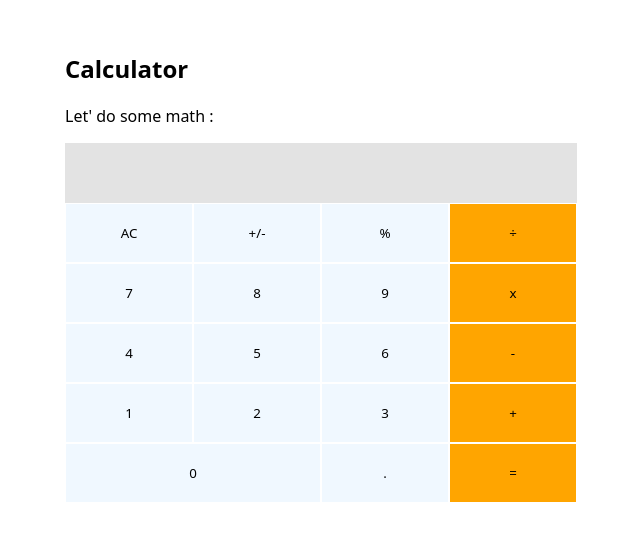
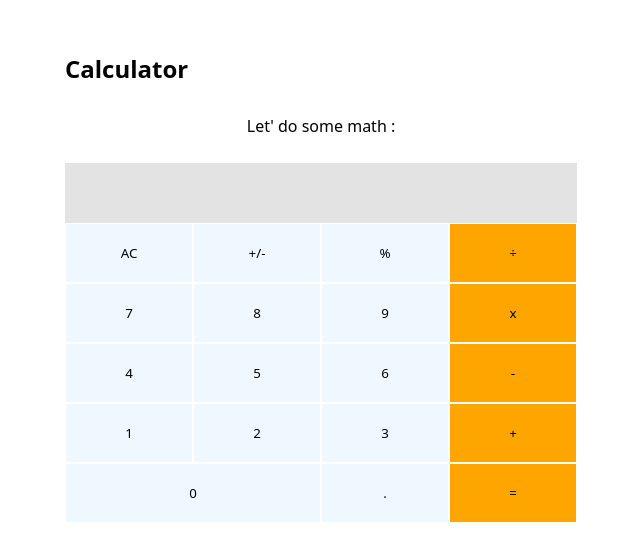
Before and after one commit to francksefu/math-br, a React (Create React App) app: page / in a window 1280 px wide. Shown: the part 140-700 px from the top of the page, without its empty margins (319-959 px from the left). Built offline with nearby package versions, Linux system fonts and the light colour scheme.

Commit message:
Update App.css file

```diff
--- a/src/App.css
+++ b/src/App.css
@@ -53,7 +53,7 @@ div.ligne > button.deux {
 }
 
 .myStyle {
-  margin-top: '3%';
-  text-align: 'center';
-  padding: '10px';
+  margin-top: 3%;
+  text-align: center;
+  padding: 10px;
 }
```
